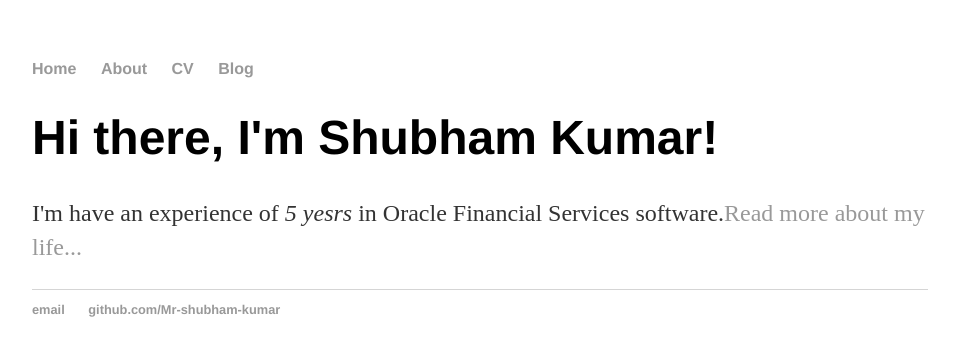
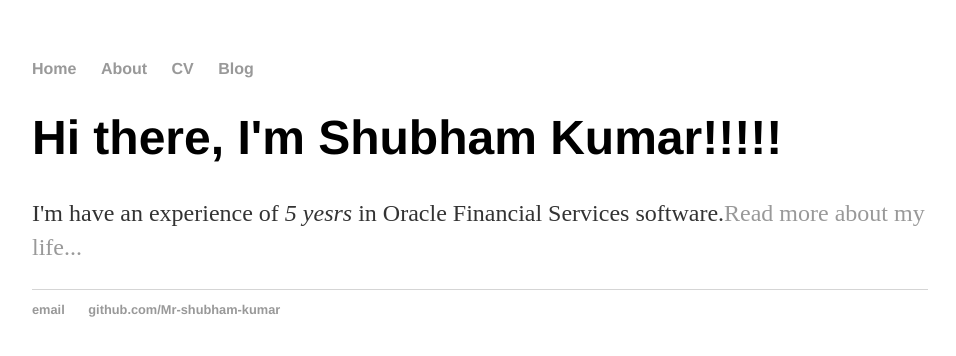
Before and after one commit to Mr-shubham-kumar/Mr-shubham-kumar.github.io, a plain HTML site: page index.html in a window 1280 px wide. Shown: the whole page, without its empty margins (160-1116 px from the left). Drawn offline with Linux system fonts and the light colour scheme.

Commit message:
Update index.html

```diff
--- a/index.html
+++ b/index.html
@@ -16,7 +16,7 @@
 		</nav>
 		<div class="container">
     		<div class="blurb">
-        		<h1>Hi there, I'm Shubham Kumar!</h1>
+        		<h1>Hi there, I'm Shubham Kumar!!!!!</h1>
 				<p>I'm have an experience of <em> 5 yesrs </em> in Oracle Financial Services software.<a href="/about">Read more about my life...</a></p>
     		</div>
 		</div>
```
